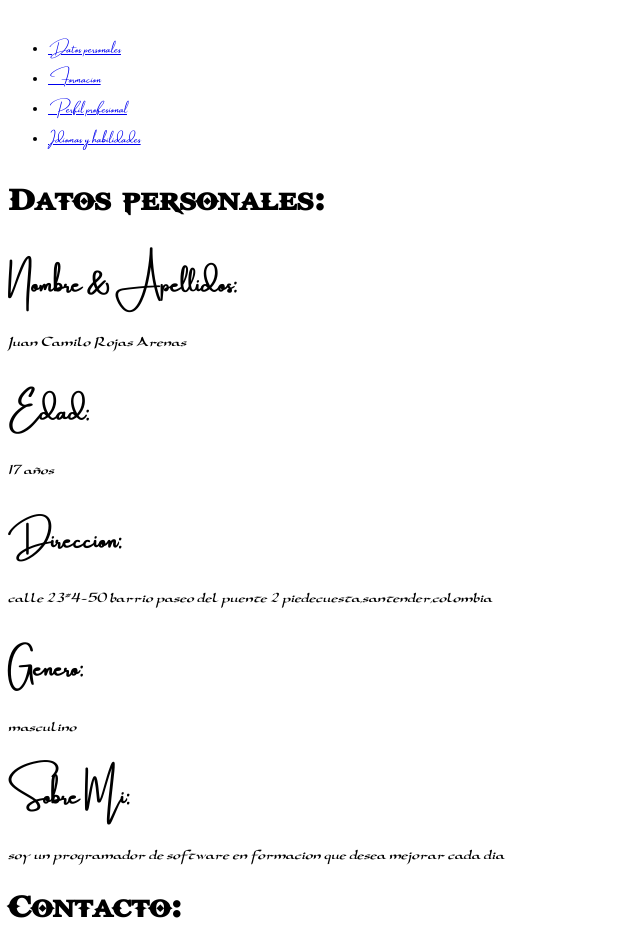
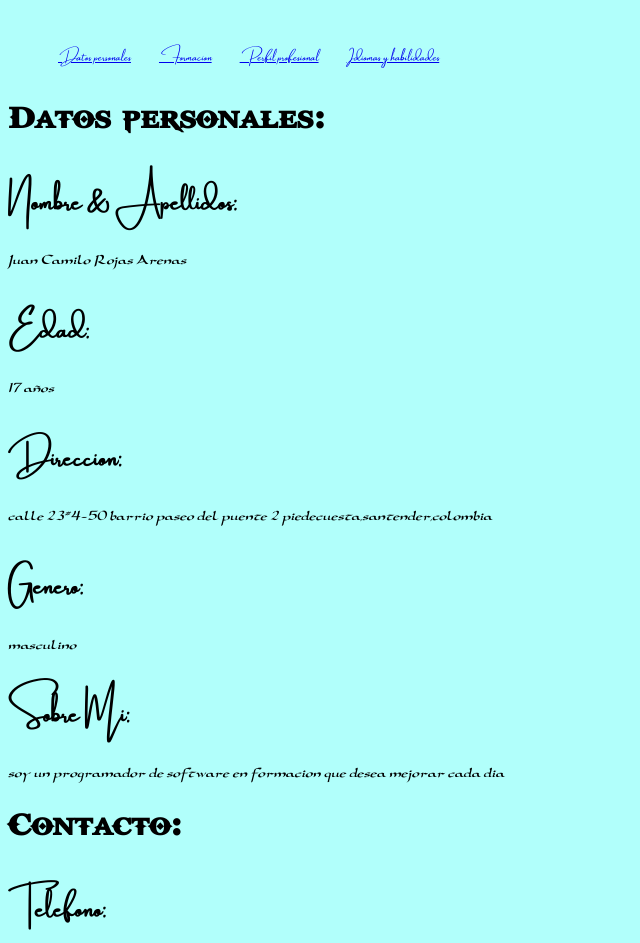
Before and after one commit to juancamilorojasarenas/hv_html, a plain HTML site: page index.html in a window 1280 px wide. Shown: the top 943 px of the page, without its empty margins (0-640 px from the left). Drawn offline with Linux system fonts and the light colour scheme.

Commit message:
style: :art: css menu
the menu was stylise

by@ juan camilo rojas arenas

```diff
--- a/css/estilos.css
+++ b/css/estilos.css
@@ -35,3 +35,13 @@ h2{
     font-size: 0.7rem;
     font-family: 'Amsterdam';
 }
+
+body{
+    background-color: rgb(177, 255, 251);
+}
+
+.menu >li{
+    display: inline;
+    width: 100px;
+    margin: 10px;
+}
--- a/index.html
+++ b/index.html
@@ -11,7 +11,7 @@
 <body>
    <header>
         <nav>
-            <ul>
+            <ul class="menu">
                 <li><a href="#datos">Datos personales</a></li>
                 <li><a href="#formacion">Formacion</a></li>
                 <li><a href="#perfil">Perfil profesional</a></li>
```
